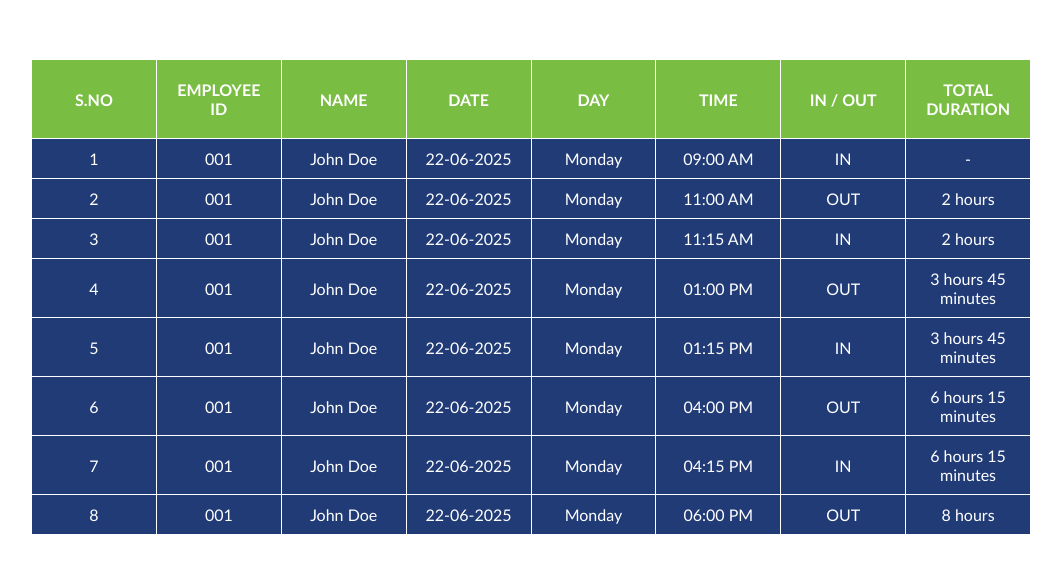
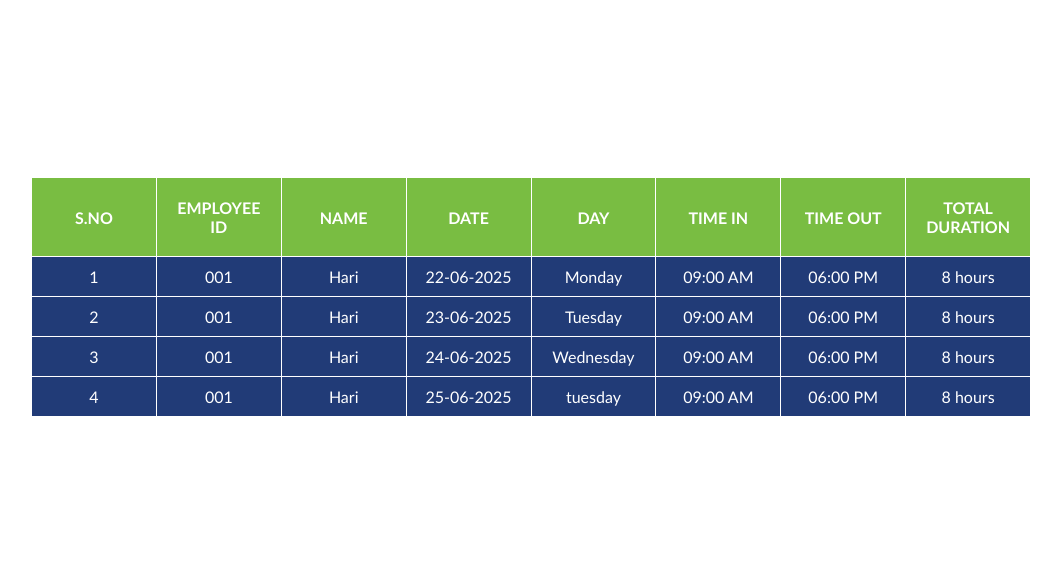
Before and after one commit to aakashp001/Timesheet, a React (Create React App) app: page / in a window 1280 px wide. Shown: the part 103-676 px from the top of the page, without its empty margins (109-1170 px from the left). Built offline with nearby package versions, Linux system fonts and the light colour scheme.

Commit message:
added monthly time sheet

```diff
--- a/src/App.js
+++ b/src/App.js
@@ -2,12 +2,14 @@ import './App.css';
 import React from 'react';
 import IdPage from './Components/FirstPage/Idpage';
 import Form from './Components/Form/Form';
+import Monthly from './Components/MonthlyTable/Monthly';
 
 function App() {
   return (
     <div className="App">
   {/* <IdPage/> */}
-  <Form/>
+  {/* <Form/> */}
+<Monthly/>
     </div>
   );
 }
--- /dev/null
+++ b/src/Components/MonthlyTable/Monthly.js
@@ -0,0 +1,71 @@
+import React from 'react'
+import './Monthly.css'
+// import { useState } from 'react'
+function Monthly() {
+  return (
+    <>
+    <div className="container">
+      <div className="form">
+        <table>
+          <thead className="header">
+            <tr>
+              <th className="header-item"><a className="filter" href="#">S.no</a></th>
+              <th className="header-item"><a className="filter" href="#">Employee Id</a></th>
+              <th className="header-item"><a className="filter" href="#">Name</a></th>
+              <th className="header-item"><a className="filter" href="#">Date</a></th>
+              <th className="header-item"><a className="filter" href="#">Day</a></th>
+              <th className="header-item"><a className="filter" href="#">Time In</a></th>
+              <th className="header-item"><a className="filter" href="#">Time Out</a></th>
+              <th className="header-item"><a className="filter" href="#">Total Duration</a></th>
+            </tr>
+          </thead>
+          <tbody className="all-content">
+            <tr className="content-row">
+              <td className="data">1</td>
+              <td className="data">001</td>
+              <td className="data">Hari</td>
+              <td className="data">22-06-2025</td>
+              <td className="data">Monday</td>
+              <td className="data">09:00 AM</td>
+              <td className="data">06:00 PM</td>
+              <td className="data">8 hours</td>
+            </tr>
+            <tr className="content-row">
+              <td className="data">2</td>
+              <td className="data">001</td>
+              <td className="data">Hari</td>
+              <td className="data">23-06-2025</td>
+              <td className="data">Tuesday</td>
+              <td className="data">09:00 AM</td>
+              <td className="data">06:00 PM</td>
+              <td className="data">8 hours</td>
+            </tr>
+            <tr className="content-row">
+              <td className="data">3</td>
+              <td className="data">001</td>
+              <td className="data">Hari</td>
+              <td className="data">24-06-2025</td>
+              <td className="data">Wednesday</td>
+              <td className="data">09:00 AM</td>
+              <td className="data">06:00 PM</td>
+              <td className="data">8 hours</td>
+            </tr>
+            <tr className="content-row">
+              <td className="data">4</td>
+              <td className="data">001</td>
+              <td className="data">Hari</td>
+              <td className="data">25-06-2025</td>
+              <td className="data">tuesday</td>
+              <td className="data">09:00 AM</td>
+              <td className="data">06:00 PM</td>
+              <td className="data">8 hours</td>
+            </tr>
+          </tbody>
+        </table>
+      </div>
+    </div>
+ </>
+  )
+}
+
+export default Monthly
```
Also changed, not shown: src/Components/MonthlyTable/Monthly.css (added).
